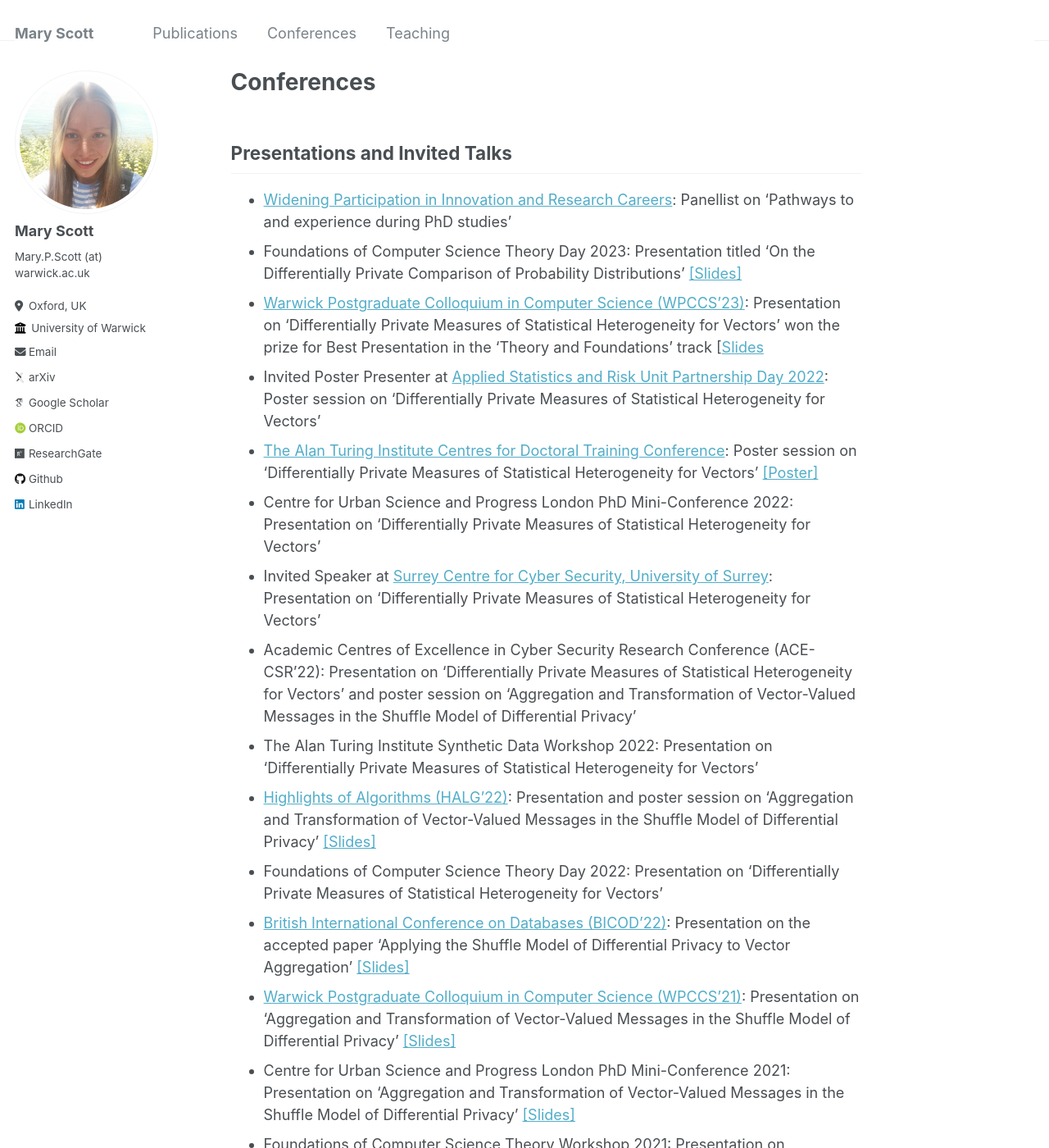
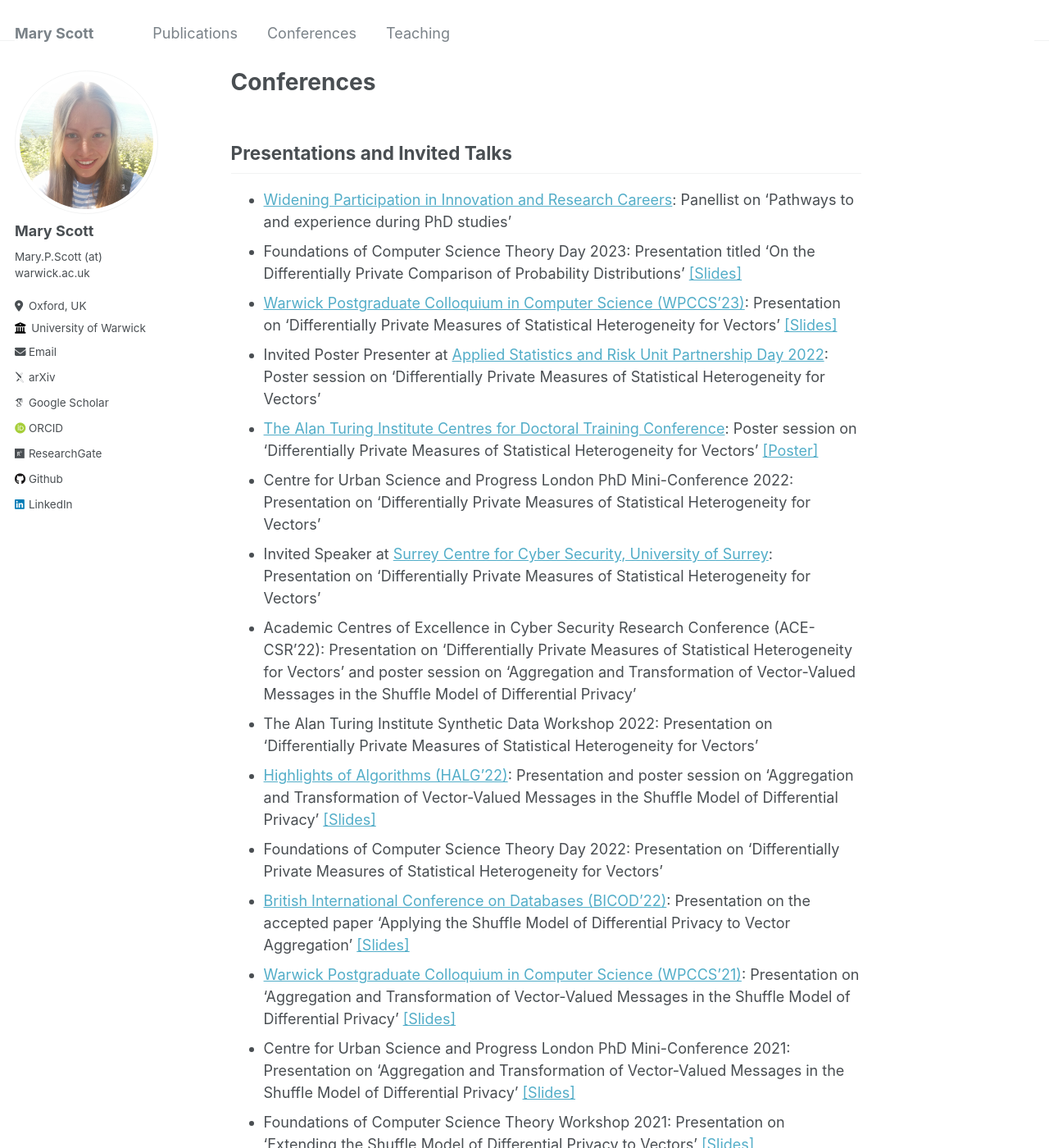
Before and after one commit to mary-python/mary-python.github.io, a Jekyll site: the page built from _pages/conferences.md, in a window 1280 px wide and 1400 px high. Shown: the whole window at 82% size. Built offline with Jekyll 4.4.1, drawn with Linux system fonts in a browser that asks for light colours; some web fonts are replaced; some of the changed text lies outside the part shown.

Commit message:
Update conferences.md

```diff
--- a/_pages/conferences.md
+++ b/_pages/conferences.md
@@ -12,7 +12,7 @@ Presentations and Invited Talks
 
 * [Widening Participation in Innovation and Research Careers](https://warwick.ac.uk/fac/sci/statistics/postgrad/research/wideningparticipation/): Panellist on 'Pathways to and experience during PhD studies'
 * Foundations of Computer Science Theory Day 2023: Presentation titled 'On the Differentially Private Comparison of Probability Distributions' [[Slides]](/talks/Mary Scott DP comparison of prob dists.pptx)
-* [Warwick Postgraduate Colloquium in Computer Science (WPCCS'23)](https://warwick.ac.uk/fac/sci/dcs/research/wpccs/wpccs23/): Presentation on 'Differentially Private Measures of Statistical Heterogeneity for Vectors' won the prize for Best Presentation in the 'Theory and Foundations' track [[Slides](/talks/Mary Scott WPCCS slides.pptx)
+* [Warwick Postgraduate Colloquium in Computer Science (WPCCS'23)](https://warwick.ac.uk/fac/sci/dcs/research/wpccs/wpccs23/): Presentation on 'Differentially Private Measures of Statistical Heterogeneity for Vectors' [[Slides]](/talks/Mary Scott WPCCS slides.pptx)
 * Invited Poster Presenter at [Applied Statistics and Risk Unit Partnership Day 2022](https://warwick.ac.uk/fac/sci/statistics/asru/registration-page-2022n/): Poster session on 'Differentially Private Measures of Statistical Heterogeneity for Vectors'
 * [The Alan Turing Institute Centres for Doctoral Training Conference](https://www.eventsforce.net/turingevents/frontend/reg/thome.csp?pageID=78543&eventID=226&traceRedir=2): Poster session on 'Differentially Private Measures of Statistical Heterogeneity for Vectors' [[Poster]](/talks/Mary Scott academic poster.pdf)
 * Centre for Urban Science and Progress London PhD Mini-Conference 2022: Presentation on 'Differentially Private Measures of Statistical Heterogeneity for Vectors'
@@ -25,7 +25,7 @@ Presentations and Invited Talks
 * [Warwick Postgraduate Colloquium in Computer Science (WPCCS'21)](https://warwick.ac.uk/fac/sci/dcs/research/wpccs/wpccs21/): Presentation on 'Aggregation and Transformation of Vector-Valued Messages in the Shuffle Model of Differential Privacy' [[Slides]](/talks/Mary Scott Aggregation and Transformation of Vector-Valued Messages in the Shuffle Model of Differential Privacy.pptx)
 * Centre for Urban Science and Progress London PhD Mini-Conference 2021: Presentation on 'Aggregation and Transformation of Vector-Valued Messages in the Shuffle Model of Differential Privacy' [[Slides]](/talks/Mary Scott CUSP 2021.pptx)
 * Foundations of Computer Science Theory Workshop 2021: Presentation on 'Extending the Shuffle Model of Differential Privacy to Vectors' [[Slides]](/talks/Extending the Shuffle Model of Differential Privacy to Vectors.pptx)
-* [Warwick Postgraduate Colloquium in Computer Science (WPCCS'20)](https://warwick.ac.uk/fac/sci/dcs/research/wpccs/wpccs20/): Presentation on 'Extending the Shuffle Model of Differential Privacy to Vectors' won the prize for Best Long Presentation [[Slides]](/talks/Mary Scott Pre-Recorded Presentation WPCCS.pptx)
+* [Warwick Postgraduate Colloquium in Computer Science (WPCCS'20)](https://warwick.ac.uk/fac/sci/dcs/research/wpccs/wpccs20/): Presentation on 'Extending the Shuffle Model of Differential Privacy to Vectors' [[Slides]](/talks/Mary Scott Pre-Recorded Presentation WPCCS.pptx)
 * Centre for Urban Science and Progress London PhD Mini-Conference 2020: Presentation on 'Extending the Shuffle Model of Differential Privacy to Vectors' [[Slides]](/talks/Mary Scott Introductory Presentation CUSP.pptx)
 * Academic Centres of Excellence in Cyber Security Research Conference (ACE-CSR'20): Presentation on 'Extending the Shuffle Model of Differential Privacy to Vectors'
 * Newcastle UK Cyber Security PhD Winter School 2020: Poster session on 'New Algorithms for Differential Privacy' [[Poster]](/talks/WISC_Poster.pdf)
```
